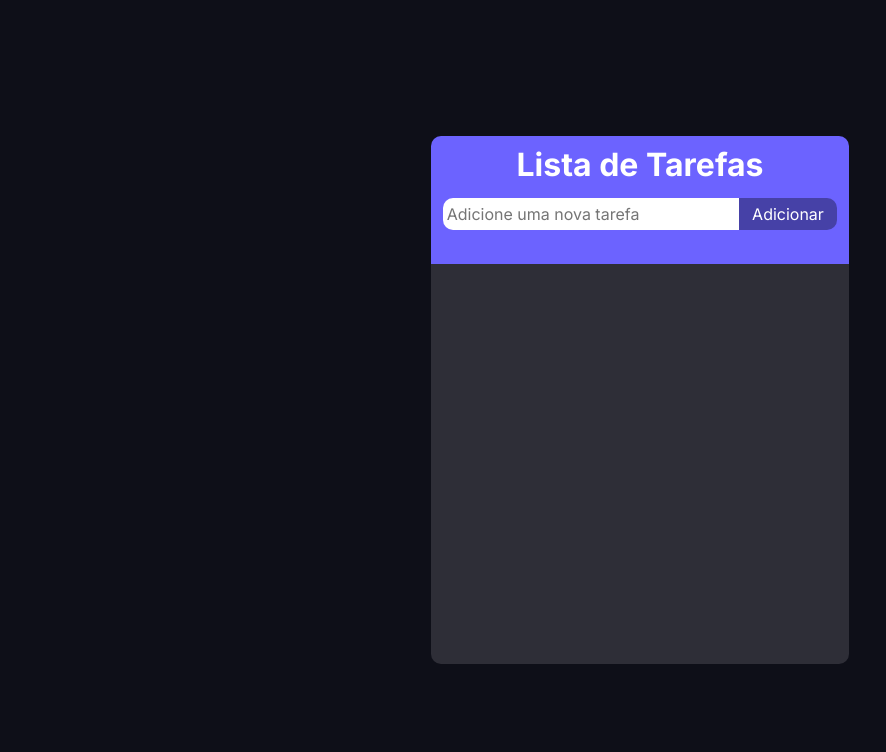
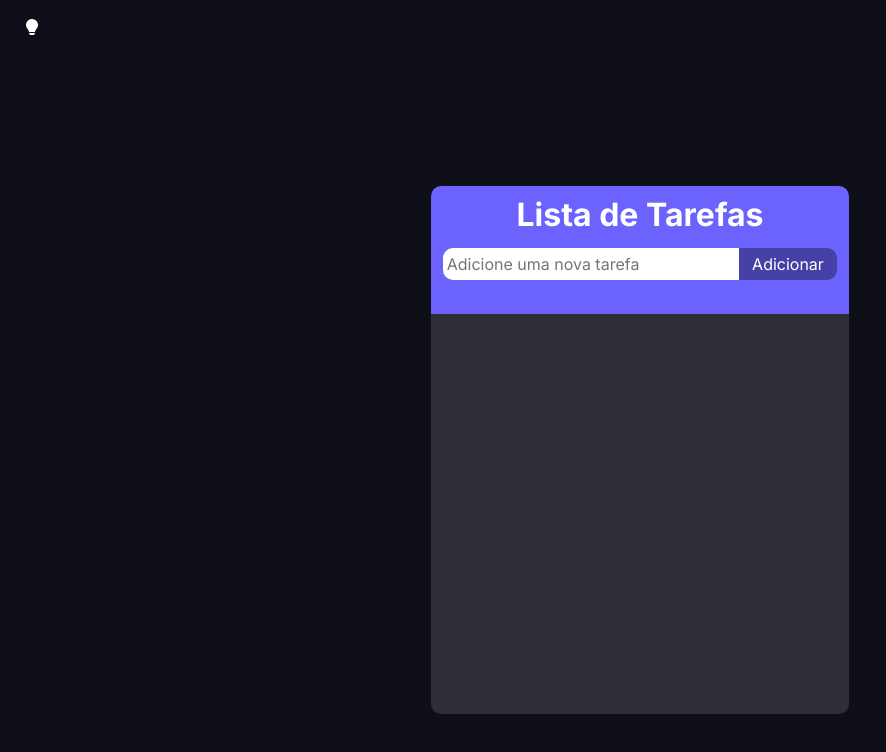
Before and after one commit to Gleidson-cruz/to-do-list, a plain HTML site: page index.html in a window 1280 px wide. Shown: the whole page, without its empty margins (0-886 px from the left). Drawn offline with nearby package versions, Linux system fonts and the light colour scheme.

Commit message:
Inicio dark mode

```diff
--- a/assets/script.js
+++ b/assets/script.js
@@ -1,3 +1,19 @@
+
+/*DOM INICIO */
+
+document.getElementById("modeSelect").innerHTML = "<span id='lightMode' class='navbar-brand mb-0 h1'><svg xmlns='http://www.w3.org/2000/svg' width='16' height='16' fill='#fff' class='bi bi-lightbulb-fill' viewBox='0 0 16 16'><path d='M2 6a6 6 0 1 1 10.174 4.31c-.203.196-.359.4-.453.619l-.762 1.769A.5.5 0 0 1 10.5 13h-5a.5.5 0 0 1-.46-.302l-.761-1.77a2 2 0 0 0-.453-.618A5.98 5.98 0 0 1 2 6m3 8.5a.5.5 0 0 1 .5-.5h5a.5.5 0 0 1 0 1l-.224.447a1 1 0 0 1-.894.553H6.618a1 1 0 0 1-.894-.553L5.5 15a.5.5 0 0 1-.5-.5'/></svg></span>"
+
+document.getElementById("modeSelect").addEventListener("click", function() {
+  modeSelect.innerHTML = "<span id='darkMode' class='navbar-brand mb-0 h1'><svg xmlns='http://www.w3.org/2000/svg' width='16' height='16' fill='#fff' class='bi bi-lightbulb' viewBox=' 0 0 16 16'><path d='M2 6a6 6 0 1 1 10.174 4.31c-.203.196-.359.4-.453.619l-.762 1.769A.5.5 0 0 1 10.5 13a.5.5 0 0 1 0 1 .5.5 0 0 1 0 1l-.224.447a1 1 0 0 1-.894.553H6.618a1 1 0 0 1-.894-.553L5.5 15a.5.5 0 0 1 0-1 .5.5 0 0 1 0-1 .5.5 0 0 1-.46-.302l-.761-1.77a2 2 0 0 0-.453-.618A5.98 5.98 0 0 1 2 6m6-5a5 5 0 0 0-3.479 8.592c.263.254.514.564.676.941L5.83 12h4.342l.632-1.467c.162-.377.413-.687.676-.941A5 5 0 0 0 8 1'/></svg></span>"
+})
+
+
+
+
+
+/*DOM FIM */
+
+
 const btnAdcionar = document.getElementById("adicionar-tarefa");
 
 btnAdcionar.addEventListener("click", function () {
@@ -40,23 +56,19 @@ btnAdcionar.addEventListener("click", function () {
     spanEdit.addEventListener("mouseover", function () {
       spanEdit.style.background = "#4641a7";
     });
-
     spanEdit.addEventListener("mouseout", function () {
       spanEdit.style.background = "";
     });
 
-
-
-
-
     spanEdit.addEventListener("click", function () {
       const editContent =
-        " <input type='text' id='editTask' class='col-9 py-1 px-1' placeholder=''><button id='btnEdit' class='col-3 ms-0 py-1'>Editar</button>";
+        "<input type='text' id='editTask' class='col-11 py-0 px-1'><button id='btnEdit' class='col-1 ms-0 p-0'><svg xmlns='http://www.w3.org/2000/svg' width='16' height='16' fill='currentColor' class='bi bi-check-lg' viewBox='0 0 16 16'><path d='M12.736 3.97a.733.733 0 0 1 1.047 0c.286.289.29.756.01 1.05L7.88 12.01a.733.733 0 0 1-1.065.02L3.217 8.384a.757.757 0 0 1 0-1.06.733.733 0 0 1 1.047 0l3.052 3.093 5.4-6.425z'/>svg></button>";
 
       li.innerHTML = editContent;
       li.style.textDecoration = "none";
 
-      const btnEdit = document.getElementById("btnEdit");document.getElementById("editTask").value;
+      const btnEdit = document.getElementById("btnEdit");
+      document.getElementById("editTask").value;
 
       btnEdit.addEventListener("click", function () {
         if (document.getElementById("editTask").value.trim() !== "") {
@@ -94,14 +106,9 @@ btnAdcionar.addEventListener("click", function () {
       });
     });
 
-
-
-
-
     span.addEventListener("click", function () {
       document.getElementById("lista-tarefas").removeChild(li);
     });
-
     span.addEventListener("mouseover", function () {
       span.style.background = "#E62F52";
     });
@@ -118,7 +125,6 @@ btnAdcionar.addEventListener("click", function () {
         li.style.background = "#0e0f18";
       }
     });
-
     li.addEventListener("mouseover", function () {
       if (li.style.textDecoration === "line-through") {
         li.style.background = "#12123B";
@@ -126,7 +132,6 @@ btnAdcionar.addEventListener("click", function () {
         li.style.background = "#17182B";
       }
     });
-
     li.addEventListener("mouseout", function () {
       if (li.style.textDecoration === "line-through") {
         li.style.background = "#0e0f18";
--- a/assets/style.css
+++ b/assets/style.css
@@ -8,6 +8,10 @@
 }
 
 body {
+    background-color: #0e0f18;
+}
+
+nav {
     background-color: #0e0f18;
 }
 
--- a/index.html
+++ b/index.html
@@ -14,6 +14,13 @@
   </head>
 
   <body class="m-0 p-0 row container-fluid d-flex justify-content-center align-items-center">
+    <header>
+        <nav class="navbar">
+            <div id="modeSelect" class="container-fluid">
+
+            </div>
+          </nav>
+    </header>
     <div class="col-12 d-flex flex-column justify-content-center align-items-center vh-100">
         <div class="col-4 d-flex flex-column justify-content-center align-items-center m-0 p-0">
             <div class="header-list row d-flex flex-column w-100 m-0 p-0">
```
